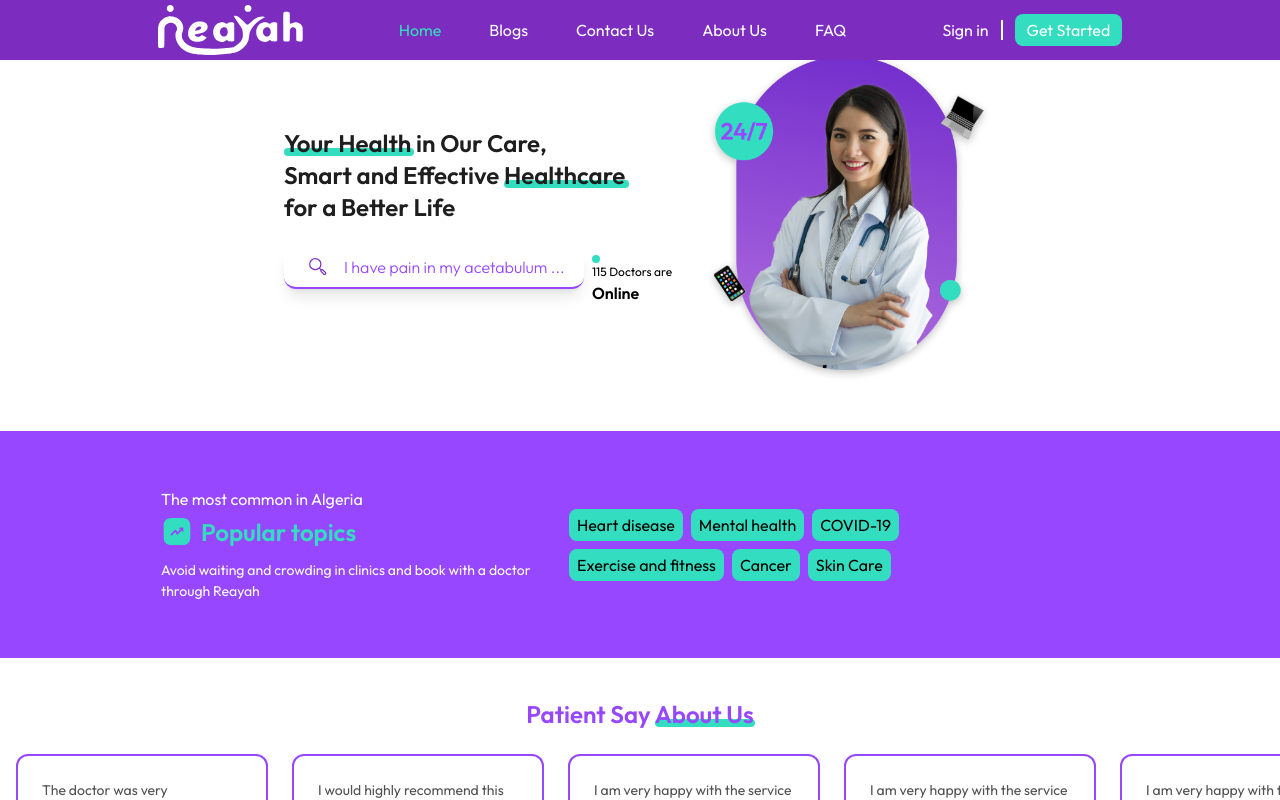
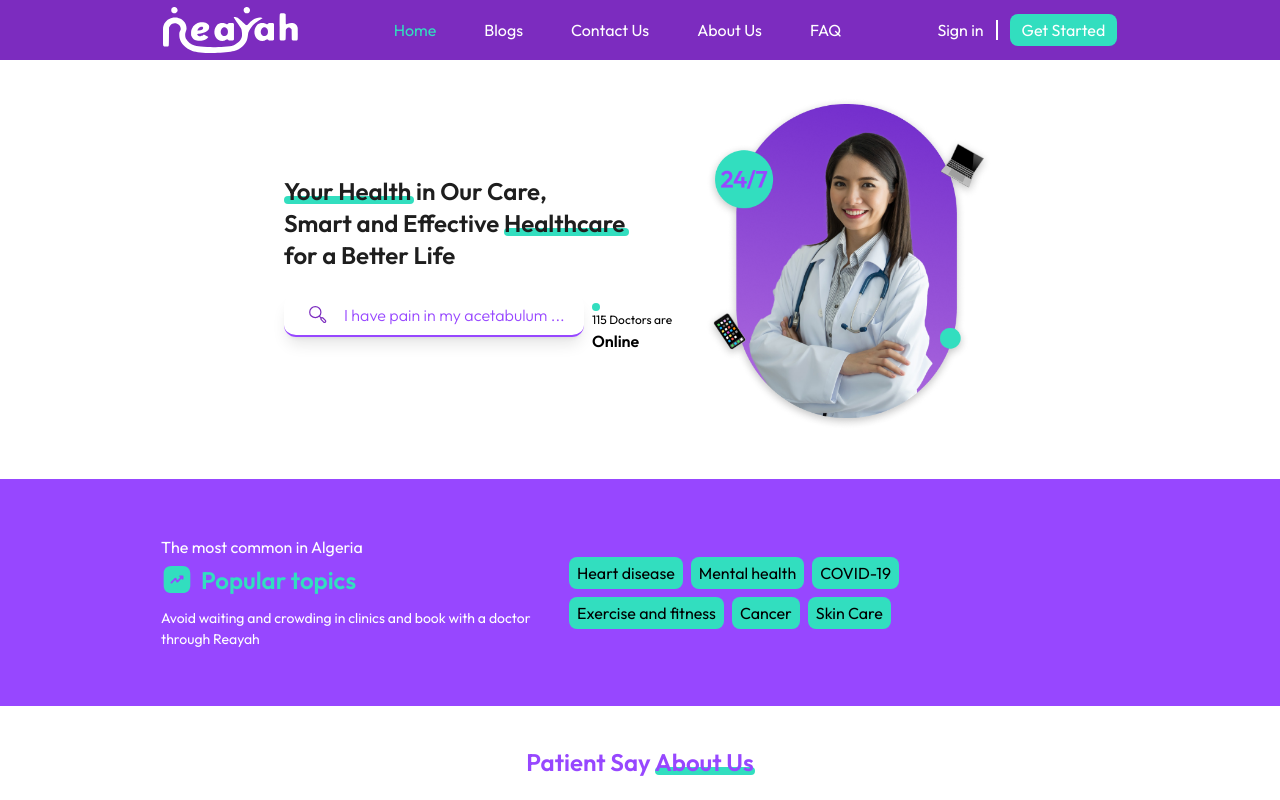
Before and after one commit to AbdEDjalilSaf/Reayah, a React (Vite) app: page / in a window 1280 px wide. Built offline with nearby package versions, Linux system fonts and the light colour scheme.

Commit message:
chore: Update NavBar logo size in Laptop_Nav_Items.jsx

```diff
--- a/src/App.jsx
+++ b/src/App.jsx
@@ -111,7 +111,9 @@ function App() {
     return (
         <div className="relative h-screen overflow-y-auto custom-overflow overflow-x-hidden ">
             <NavBar Active_nav={Active_nav} setActive_nav={setActive_nav} />
-            <Outlet />
+            <div className=" mt-24">
+                <Outlet />
+            </div>
         </div>
     );
 }
--- a/src/Components/NavBar/Laptop_Nav_Items.jsx
+++ b/src/Components/NavBar/Laptop_Nav_Items.jsx
@@ -40,7 +40,7 @@ function Laptop_Nav_Items({
                     <img
                         src={Logo}
                         alt="Logo"
-                        className=" w-[100px] lg:w-[145px] "
+                        className=" w-[100px] lg:w-[135px] "
                     />
                 </Link>
             </div>
```
